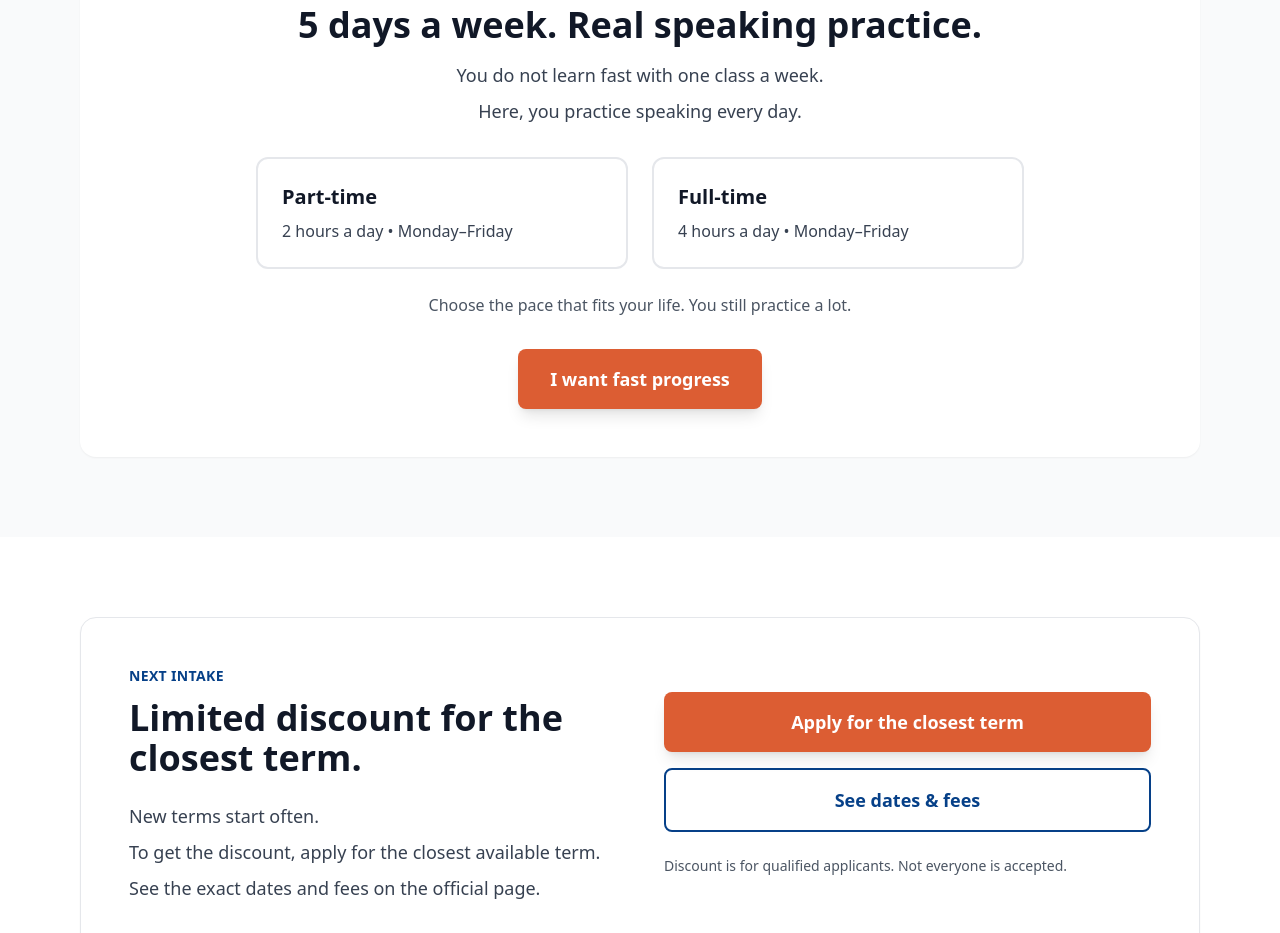
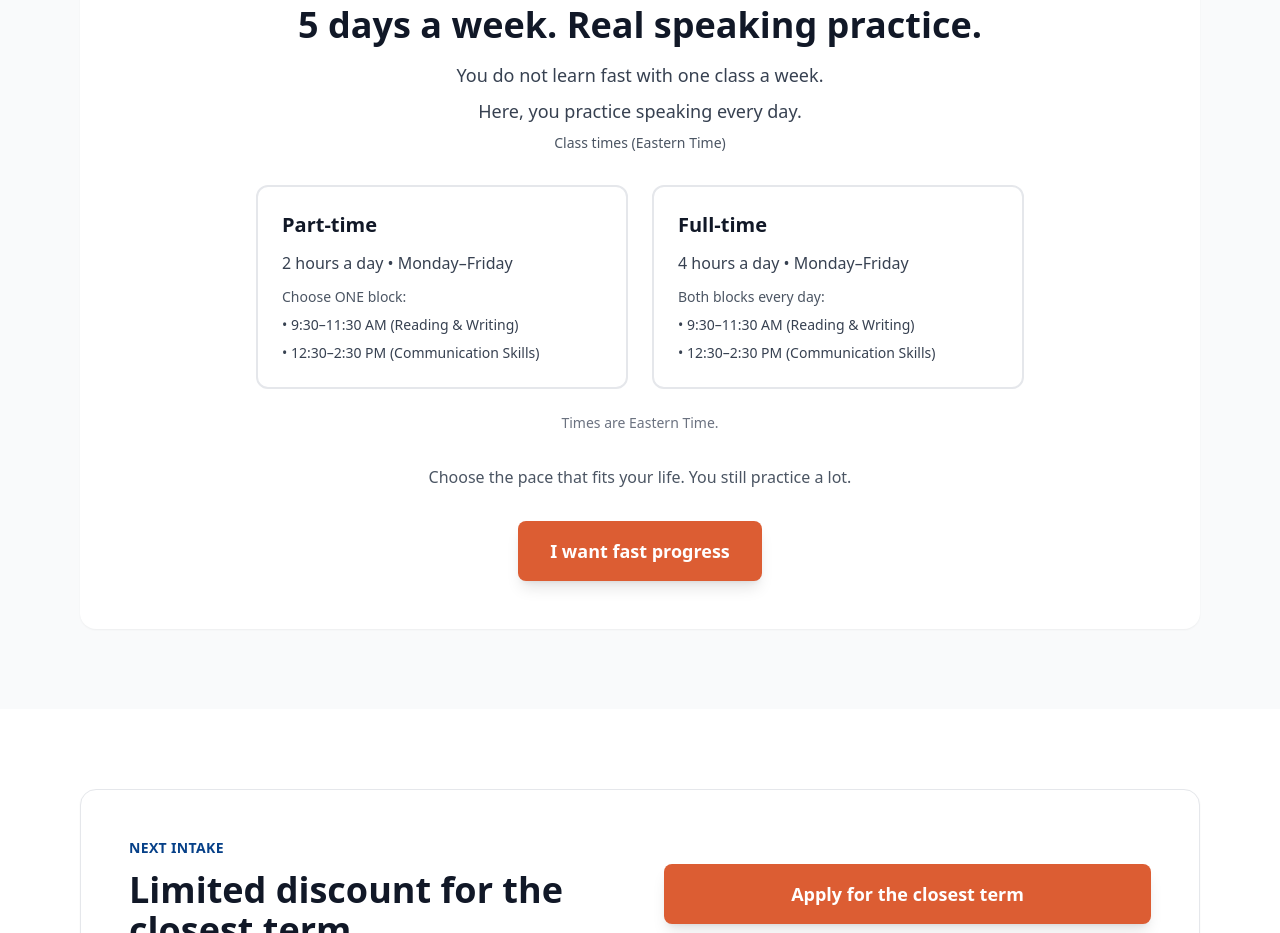
Before and after one commit to Qwixo/apply.INTERLINK.edu-28.8.2025-old-v1.1, a React (Vite) app: page /greensboro in a window 1280 px wide. Shown: the part 4680-5613 px from the top of the page. Built offline with nearby package versions, Linux system fonts and the light colour scheme.

Commit message:
Updated GreensboroPage.tsx

```diff
--- a/src/pages/GreensboroPage.tsx
+++ b/src/pages/GreensboroPage.tsx
@@ -352,30 +352,51 @@ function GreensboroPage() {
                 <p className="text-lg text-gray-700">
                   Here, you practice speaking every day.
                 </p>
+                <p className="text-sm text-gray-600 mt-3 font-medium">
+                  Class times (Eastern Time)
+                </p>
               </div>
             </div>
 
             <div className="grid grid-cols-1 md:grid-cols-2 gap-6 max-w-3xl mx-auto mb-6">
               {/* Part-time Card */}
               <div className="border-2 border-gray-200 rounded-xl p-6 hover:border-[#064088] transition-colors">
-                <h3 className="text-xl font-bold text-gray-900 mb-2">
+                <h3 className="text-xl font-bold text-gray-900 mb-3">
                   Part-time
                 </h3>
-                <p className="text-gray-700">
+                <p className="text-gray-700 font-medium mb-3">
                   2 hours a day • Monday–Friday
                 </p>
+                <p className="text-sm text-gray-600 mb-2 font-medium">
+                  Choose ONE block:
+                </p>
+                <div className="space-y-2 text-sm text-gray-700">
+                  <p>• 9:30–11:30 AM (Reading & Writing)</p>
+                  <p>• 12:30–2:30 PM (Communication Skills)</p>
+                </div>
               </div>
 
               {/* Full-time Card */}
               <div className="border-2 border-gray-200 rounded-xl p-6 hover:border-[#064088] transition-colors">
-                <h3 className="text-xl font-bold text-gray-900 mb-2">
+                <h3 className="text-xl font-bold text-gray-900 mb-3">
                   Full-time
                 </h3>
-                <p className="text-gray-700">
+                <p className="text-gray-700 font-medium mb-3">
                   4 hours a day • Monday–Friday
                 </p>
+                <p className="text-sm text-gray-600 mb-2 font-medium">
+                  Both blocks every day:
+                </p>
+                <div className="space-y-2 text-sm text-gray-700">
+                  <p>• 9:30–11:30 AM (Reading & Writing)</p>
+                  <p>• 12:30–2:30 PM (Communication Skills)</p>
+                </div>
               </div>
             </div>
+
+            <p className="text-center text-gray-500 text-sm mb-8">
+              Times are Eastern Time.
+            </p>
 
             <p className="text-center text-gray-600 mb-8">
               Choose the pace that fits your life. You still practice a lot.
```
